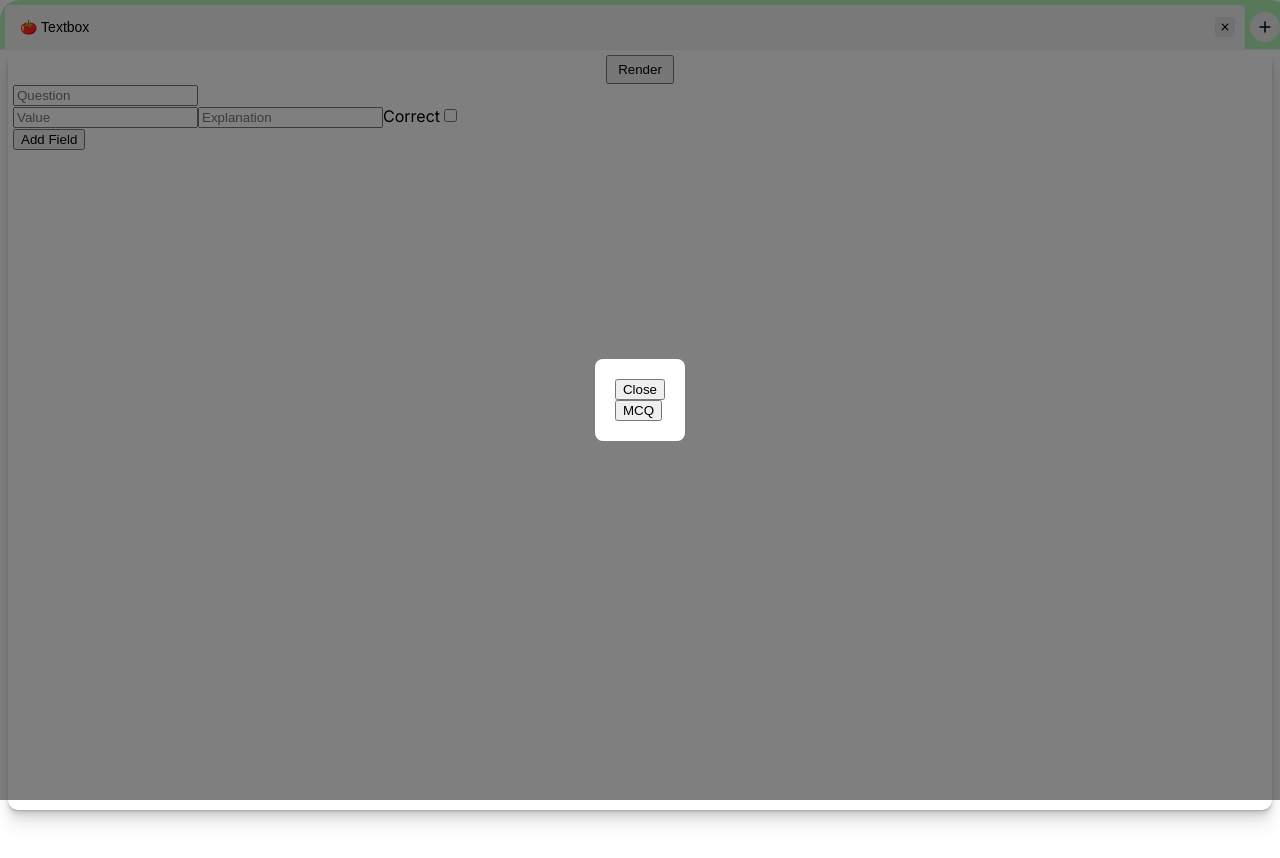
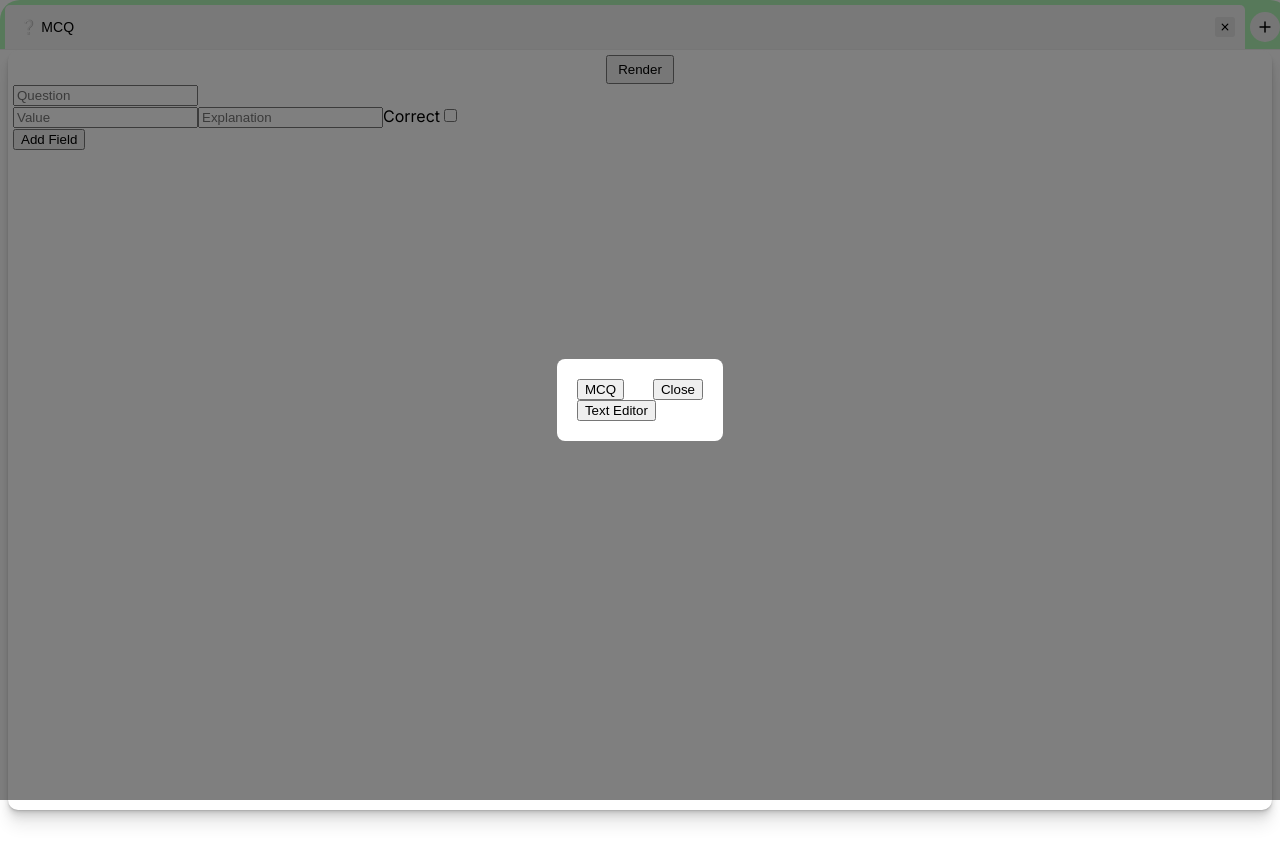
Before and after one commit to BrendonGor/learning-objects, a Next.js app: page /builder in a window 1280 px wide. Both pictures are taken after a click on the button 1265 px from the left and 27 px from the top of the page. Built offline with nearby package versions, Linux system fonts and the light colour scheme.

Commit message:
Made labels include unique keys. Added multi-object content functionality.

```diff
--- a/src/app/builder/components/LearningObjectModal.js
+++ /dev/null
@@ -1,18 +0,0 @@
-// LearningObjectModal.js
-
-export default function LearningObjectModal({ onChoose, onClose, learningObjects }) {
-  return (
-    <div className="modal-background">
-      <div className="modal">
-        <button className="close-btn" onClick={onClose}>Close</button>
-        <ul>
-          {learningObjects.map((obj, index) => (
-            <button key={index} onClick={() => onChoose(obj.label)}>
-              {obj.label}
-            </button>
-          ))}
-        </ul>
-      </div>
-    </div>
-  );
-}
--- /dev/null
+++ b/src/app/builder/components/LearningObjectModal.tsx
@@ -0,0 +1,36 @@
+import { Label } from "@/components/builder/learning-objects/interfaces";
+
+// interface LearningObjectModalProps {
+//   onChoose: (LearningObjectType: string) => void;
+//   onClose: () => void;
+//   learningObjects: Label[];
+// }
+/**
+ * Displays the learning objects users may add to their learning resource. A user can add one or zero learning objects.
+ * @param {*} param0 takes in the learning objects availabe to the user,
+ *  the function to call when a user chooses a learning object (generally adds it to the learning resource),
+ *  and the function to call when the user closes the modal (this generally hides the modal)
+ * @returns
+ */
+export default function LearningObjectModal({
+  onChoose,
+  onClose,
+  learningObjects,
+}) {
+  return (
+    <div className="modal-background">
+      <div className="modal">
+        <button className="close-btn" onClick={onClose}>
+          Close
+        </button>
+        <ul>
+          {learningObjects.map((obj, index) => (
+            <button onClick={() => onChoose(obj.icon, obj.learningObjectType)}>
+              {obj.learningObjectType}
+            </button>
+          ))}
+        </ul>
+      </div>
+    </div>
+  );
+}
--- a/src/app/builder/page.tsx
+++ b/src/app/builder/page.tsx
@@ -2,7 +2,8 @@
 
 import "./styles.css";
 import * as React from "react";
-import { useState } from "react";
+import { useState, useEffect } from "react";
+import { v4 as uuidv4 } from "uuid";
 import { motion, Reorder, AnimatePresence } from "framer-motion";
 import { Tab } from "@/components/builder/framer-tabs/Tab";
 import { AddIcon } from "@/components/Icons/AddIcon";
@@ -11,15 +12,30 @@ import { useLearningObjects } from "@/components/builder/LearningObjectsContext"
 import { McProvider } from "@/components/builder/learning-objects/contexts/McContext";
 import { Mc } from "@/components/builder/learning-objects/objects/Mc";
 import { McForm } from "@/components/builder/learning-objects/forms/McForm";
-import learningObjects from "@/components/builder/learning-objects/LearningObjects";
+import {
+  learningObjects,
+  getLearningObjectContent,
+} from "@/components/builder/learning-objects/LearningObjects";
 import LearningObjectModal from "@/app/builder/components/LearningObjectModal";
+import { Label } from "@/components/builder/learning-objects/interfaces";
 
 export default function App() {
+  // tabs are the labels of the learning objects
   const { tabs, selectedTab, setTabs, setSelectedTab, add, remove } =
     useLearningObjects();
+  // State to control visibility of modal, true shows modal, false hides it
   const [showModal, setShowModal] = useState(false);
-  // State to control visibility, true shows McForm, false shows Mc
+  // State to control visibility/render. Exp: true shows McForm, false shows Mc question
   const [showForm, setShowForm] = useState(true);
+  // Correct usage with useEffect to ensure it only runs once on component mount
+  useEffect(() => {
+    // Add starting text editor. The first in the learningObjects list
+    add({
+      icon: learningObjects[0].icon,
+      learningObjectType: learningObjects[0].learningObjectType,
+      key: uuidv4(),
+    });
+  }, []);
 
   return (
     <div>
@@ -34,15 +50,15 @@ export default function App() {
           <AnimatePresence initial={false}>
             {
               // map each item in the list to a Tab component. key, item standard. isSelected tells tab if selected (effects styling).
-              tabs.map((item) => (
+              tabs.map((item, index) => (
                 <Tab
-                  key={item.label}
+                  key={item.key}
                   item={item}
                   isSelected={selectedTab === item}
                   onClick={() => {
                     setSelectedTab(item);
                     document
-                      .getElementById(`section-${item.label}`) // may return null
+                      .getElementById(`section-${index}`) // may return null
                       ?.scrollIntoView({
                         behavior: "smooth", // Smooth scroll
                       });
@@ -56,22 +72,30 @@ export default function App() {
         <motion.button
           className="add-item"
           onClick={() => setShowModal(true)}
-          // disabled={tabs.length === allIngredients.length}
           whileTap={{ scale: 0.9 }}
         >
           <AddIcon />
         </motion.button>
       </nav>
-      {showModal && (
+
+      {
+        // if showModal is true, render LearningObjectModal
+        showModal && (
           <LearningObjectModal
-          onChoose={(label) => {
-            add(label);
+            onChoose={(icon: string, learningObjectType: string) => {
+              add({
+                icon: icon,
+                learningObjectType: learningObjectType,
+                key: uuidv4(),
+              });
               setShowModal(false);
             }}
             onClose={() => setShowModal(false)}
             learningObjects={learningObjects}
           />
-      )}
+        )
+      }
+
       <div className="window">
         <div style={{ display: "flex", justifyContent: "center" }}>
           <button
@@ -87,19 +111,13 @@ export default function App() {
         <main>
           {tabs.map((item) => (
             <div
-              id={`section-${item.label}`} // Unique ID corresponding to the tab
-              key={item.label}
+              key={`section-${item.key}`} // Unique ID corresponding to the tab
               className="content-section"
             >
-              {/* {Array.from({ length: 3 }).map((_, j) => (
-                <p key={j}>{item.label}</p>
-              ))} */}
-              <McProvider>
-                {/* <McForm />
-                <br></br>
-                <Mc /> */}
+              {getLearningObjectContent(item.learningObjectType, showForm)}
+              {/* <McProvider>
                 {showForm ? <McForm /> : <Mc />}
-              </McProvider>
+              </McProvider> */}
               <br></br>
             </div>
           ))}
--- a/src/components/builder/LearningObjectsContext.tsx
+++ b/src/components/builder/LearningObjectsContext.tsx
@@ -11,15 +11,16 @@ import React, {
 import { Label } from "@/components/builder/learning-objects/interfaces";
 import { removeItem, closestItem } from "@/lib-utils/array-utils";
 
+// type for the state of the context
 interface LearningObjectsContextType {
   tabs: Label[];
   selectedTab: Label;
   setTabs: Dispatch<SetStateAction<Label[]>>; // Added setter for tabs
   setSelectedTab: Dispatch<SetStateAction<Label>>; // Added setter for selectedTab
-  add: () => void;
+  add: (label: Label) => void;
   remove: (item: Label) => void;
 }
-
+// create context
 const LearningObjectsContext = createContext<
   LearningObjectsContextType | undefined
 >(undefined);
@@ -30,7 +31,7 @@ export const LearningObjectsProvider = ({
   children: ReactNode;
 }) => {
   // initial list has rich text box (generally for title)
-  const [tabs, setTabs] = useState([{ icon: "🍅", label: "Textbox" }]);
+  const [tabs, setTabs] = useState<Label[]>([]);
   const [selectedTab, setSelectedTab] = useState(tabs[0]); // use item rather than index because don't have to deal with index changes
 
   const remove = (item: Label) => {
@@ -42,19 +43,14 @@ export const LearningObjectsProvider = ({
     setTabs(removeItem(tabs, item));
   };
 
-  const add = (label: string) => {
-    const nextItem = {
-      icon: "🍅",
-      label: `${label}${Math.floor(Math.random() * 10000)}`, // need unique label as that will be used as key
-    }; // TODO: add learning object pick screen
+  const add = (label: Label) => {
     // add item to state list and update state
-    if (nextItem) {
-      setTabs([...tabs, nextItem]);
-      setSelectedTab(nextItem);
-    }
+    setTabs([...tabs, label]);
+    setSelectedTab(label);
   };
 
-  const value = {
+  // state and methods to be exposed to children
+  const value: LearningObjectsContextType = {
     tabs,
     selectedTab,
     setTabs, // Exposing setTabs
--- a/src/components/builder/framer-tabs/Tab.tsx
+++ b/src/components/builder/framer-tabs/Tab.tsx
@@ -1,35 +1,36 @@
-'use client';
+"use client";
 
 import * as React from "react";
 import { motion, Reorder } from "framer-motion";
 import { CloseIcon } from "@/components/Icons/CloseIcon";
 import { Label } from "@/components/builder/learning-objects/interfaces";
 
+// type for arguments passed to Tab component
 interface Props {
   item: Label;
   isSelected: boolean;
-  onClick: () => void;
-  onRemove: () => void;
+  onClick: () => void; // function to handle click event
+  onRemove: () => void; // function to handle remove event when x button hit for tab to delete learning object
 }
 
 export const Tab = ({ item, onClick, onRemove, isSelected }: Props) => {
   return (
     <Reorder.Item
       value={item}
-      id={item.label}
+      // id={item.key}
       initial={{ opacity: 0, y: 30 }}
       animate={{
         opacity: 1,
         backgroundColor: isSelected ? "#f3f3f3" : "#fff",
         y: 0,
-        transition: { duration: 0.15 }
+        transition: { duration: 0.15 },
       }}
       exit={{ opacity: 0, y: 20, transition: { duration: 0.3 } }}
       whileDrag={{ backgroundColor: "#e3e3e3" }}
       className={isSelected ? "selected" : ""}
       onPointerDown={onClick}
     >
-      <motion.span layout="position">{`${item.icon} ${item.label}`}</motion.span>
+      <motion.span layout="position">{`${item.icon} ${item.learningObjectType}`}</motion.span>
       <motion.div layout className="close">
         <motion.button
           onClick={(event) => {
--- a/src/components/builder/learning-objects/LearningObjects.tsx
+++ b/src/components/builder/learning-objects/LearningObjects.tsx
@@ -3,17 +3,29 @@ import { McForm } from "./forms/McForm";
 import { Mc } from "./objects/Mc";
 import { McProvider } from "./contexts/McContext";
 
-const learningObjects = [
+export const learningObjects = [
   {
-    label: "MCQ",
-    content: () => (
-      <McProvider>
-        <McForm />
-        <br />
-        <Mc />
-      </McProvider>
+    learningObjectType: "MCQ",
+    icon: "❔",
+    content: (showForm: boolean) => (
+      <McProvider>{showForm ? <McForm /> : <Mc />}</McProvider>
     ),
+  },
+  {
+    learningObjectType: "Text Editor",
+    icon: "🖺",
+    content: () => <div>Text Editor</div>,
   },
 ];
 
-export default learningObjects;
+export function getLearningObjectContent(
+  learningObjectType: string,
+  showForm: boolean
+): JSX.Element | null {
+  // Find the learning object by type
+  const learningObject = learningObjects.find(
+    (obj) => obj.learningObjectType === learningObjectType
+  );
+  // Check if the learning object exists and has a content function, then call it
+  return learningObject ? learningObject.content(showForm) : null;
+}
--- a/src/components/builder/learning-objects/interfaces.ts
+++ b/src/components/builder/learning-objects/interfaces.ts
@@ -1,4 +1,5 @@
 export interface Label {
     icon: string;
-    label: string;
+    learningObjectType: string;
+    key: string;
 }
--- /dev/null
+++ b/src/components/builder/learning-objects/objects/editor.tsx
@@ -0,0 +1,15 @@
+"use client";
+
+import { useEditor, EditorContent } from "@tiptap/react";
+import StarterKit from "@tiptap/starter-kit";
+
+const Tiptap = () => {
+  const editor = useEditor({
+    extensions: [StarterKit],
+    content: "<p>Hello World! 🌎️</p>",
+  });
+
+  return <EditorContent editor={editor} />;
+};
+
+export default Tiptap;
```
Also changed, not shown: package.json (+6 -1 lines), 1 other file (tests, documents, lock files or other folders). Lines whose indentation alone changed are shown as unchanged.
